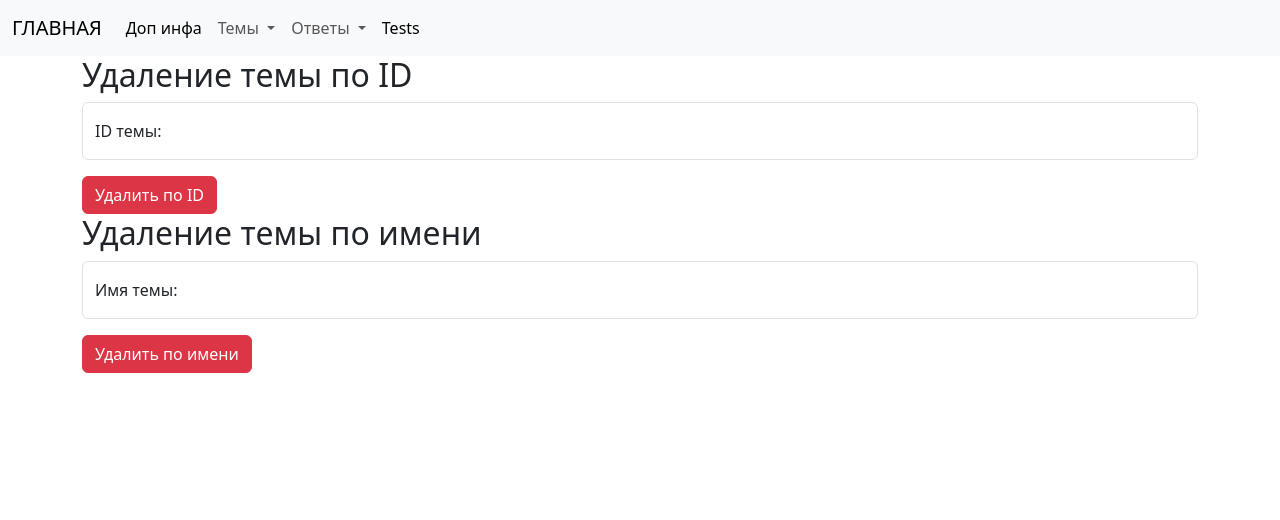
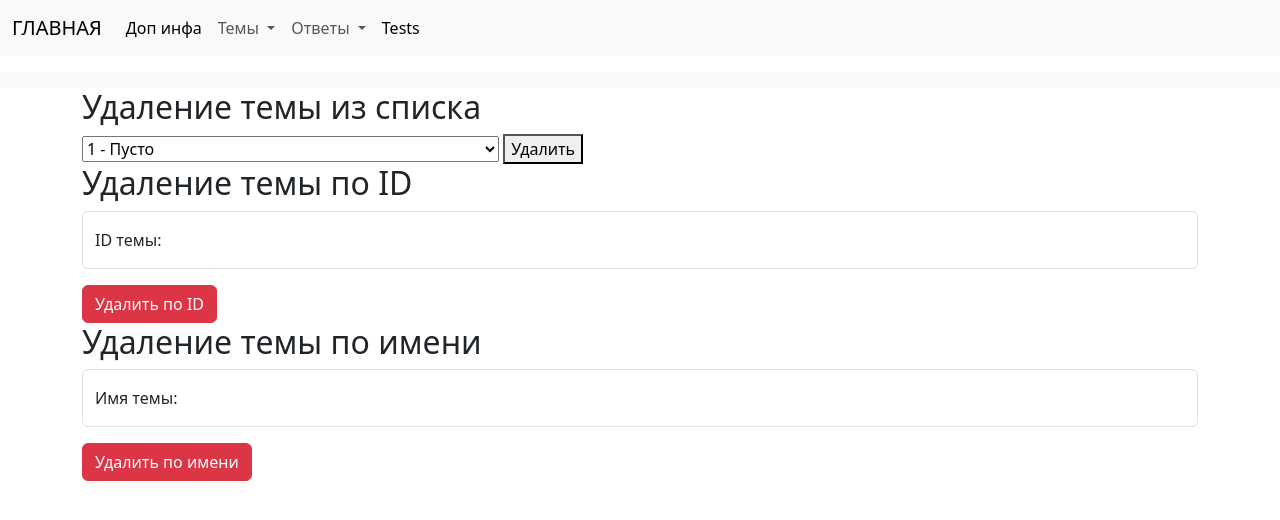
Before and after one commit to Anshegar/TinkoFF_for_tests, a Flask app: page /delete_theme in a window 1280 px wide. Shown: the top 520 px of the page. Run offline with Flask 3, Linux system fonts and the light colour scheme; some libraries are stand-ins or nearby versions.

Commit message:
New Templates+ li  lists for delete

```diff
--- a/app.py
+++ b/app.py
@@ -111,22 +111,18 @@ def index():
         if theme_id:
             main_results = Answer.query.filter(Answer.theme_id == theme_id).all()
 
-
             if theme_id:
                 secondary_results = Answer.query.filter(Answer.theme_id != theme_id, Answer.tags.any(AnswerTag.tag.in_(tags))).all()
             else:
                 secondary_results = Answer.query.filter(Answer.tags.any(AnswerTag.tag.in_(tags))).all()
-
-            #secondary_results = Answer.query.filter(Answer.theme_id != theme_id).filter(Answer.tags.in_(tags)).all()
 
             if tags:
                 exact_results = Answer.query.filter(
                     Answer.theme_id == theme_id,
                     or_(*[Answer.tags.any(AnswerTag.tag == tag) for tag in tags])
                 ).all()
+                exact_results.sort(key=lambda x: len(set([tag.tag for tag in x.tags]).intersection(set(tags))), reverse=True)
 
-                exact_results.sort(key=lambda x: len(set([tag.tag for tag in x.tags]).intersection(set(tags))), reverse=True)
-                #print("theme_id: ", theme_id, "\n tags", tags, "\n exact_results: ", exact_results)
             else:
                 exact_results = []
 
@@ -138,8 +134,8 @@ def index():
         themes = Theme.query.all()
         themes_with_ids = [(theme.id, f"{theme.id} - {theme.name}") for theme in themes]
         if exact_results or main_results or secondary_results:
-            #return render_template('search_results.html', main_results=main_results, secondary_results=secondary_results, exact_results=exact_results)
             return render_template('index.html', themes=themes, themes_with_ids=themes_with_ids, main_results=main_results, secondary_results=secondary_results, exact_results=exact_results)
+
     themes = Theme.query.all()
     themes_with_ids = [(theme.id, f"{theme.id} - {theme.name}") for theme in themes]
     return render_template('index.html', themes=themes, themes_with_ids=themes_with_ids)
@@ -162,7 +158,9 @@ def add_theme():
 # 3. Удаление
 @app.route('/delete_theme', methods=['GET', 'POST'])
 def delete_theme():
-    return render_template('delete_theme.html')
+    themes = Theme.query.all()
+    themes_with_ids = [(theme.id, f"{theme.id} - {theme.name}") for theme in themes]
+    return render_template('delete_theme.html', themes=themes, themes_with_ids=themes_with_ids)
 
 # - Удаление темы по ID
 @app.route('/delete_theme_by_id', methods=['POST'])
@@ -263,7 +261,9 @@ def add_answer():
 
 @app.route('/delete_answer', methods=['GET', 'POST'])
 def delete_answer():
-    return render_template('delete_answer.html')
+    answers = Answer.query.all()
+    answers_with_ids = [(answer.id, f"{answer.id} - {answer.answer}") for answer in answers]
+    return render_template('delete_answer.html', answers=answers, answers_with_ids=answers_with_ids)
 
 # Удаление ответа по ID
 @app.route('/delete_answer_by_id', methods=['POST'])
--- a/templates/base.html
+++ b/templates/base.html
@@ -57,9 +57,6 @@
 
     <main>
         <div class="container">
-
-
-
             <div class="row align-items-center">
                     {% for index, theme in themes_with_index %}
                         <div class="col-2 theme-container" style="background-color: {{ 'white' if index % 2 == 0 else 'lightgrey' }};">
@@ -71,10 +68,22 @@
                         {% endif %}
                     {% endfor %}
             </div>
+        </div>
+            <div class="container">
+                {% block search %}{% endblock %}
+                <p></p>
+            </div>
+
+            <nav class="navbar navbar-expand-lg bg-body-tertiary">
+                <div class="container-fluid">
+
+                </div>
+            </nav>
+            <div class="container">
+                {% block content %}{% endblock %}
+            </div>
 
 
-            {% block content %}{% endblock %}
-        </div>
 
     </main>
 
--- a/templates/delete_theme.html
+++ b/templates/delete_theme.html
@@ -2,6 +2,17 @@
 
 
 {% block content %}
+
+    <h2>Удаление темы из списка</h2>
+        <form action="delete_theme_by_id" method="post">
+            <select name="theme_id">
+                {% for theme_id, theme_name in themes_with_ids %}
+                    <option value="{{ theme_id }}">{{ theme_name }}</option>
+                {% endfor %}
+            </select>
+            <button type="submit">Удалить</button>
+        </form>
+
 
 
     <h2>Удаление темы по ID</h2>
```
Also changed, not shown: templates/delete_answer.html (+14 -0 lines), templates/index.html (+16 -13 lines), data.sqlite.
